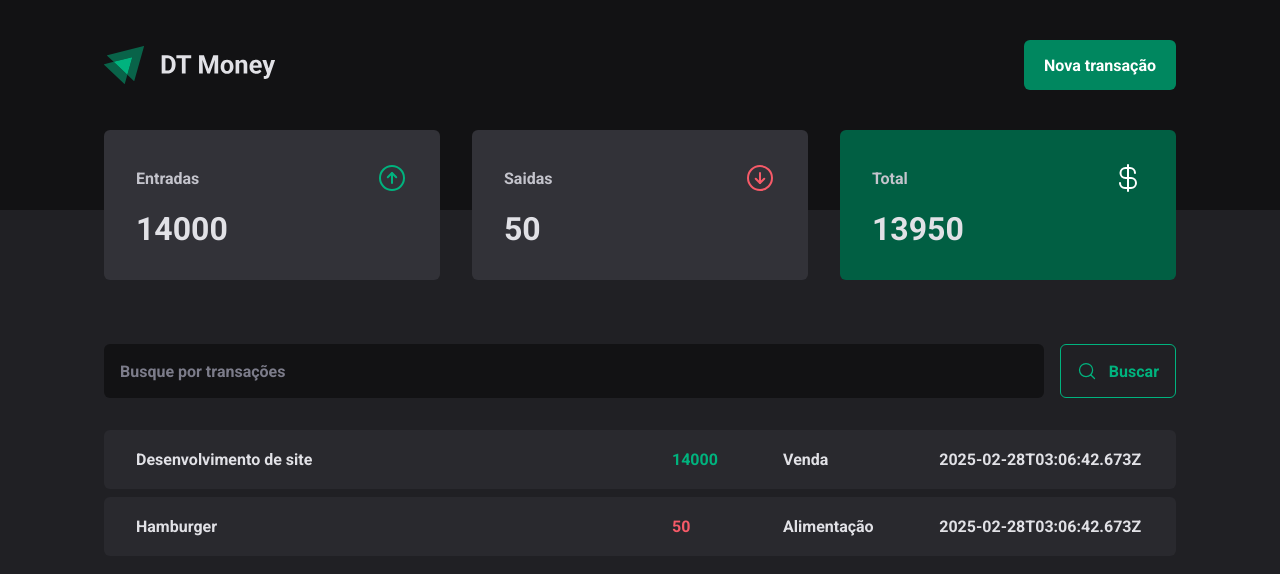
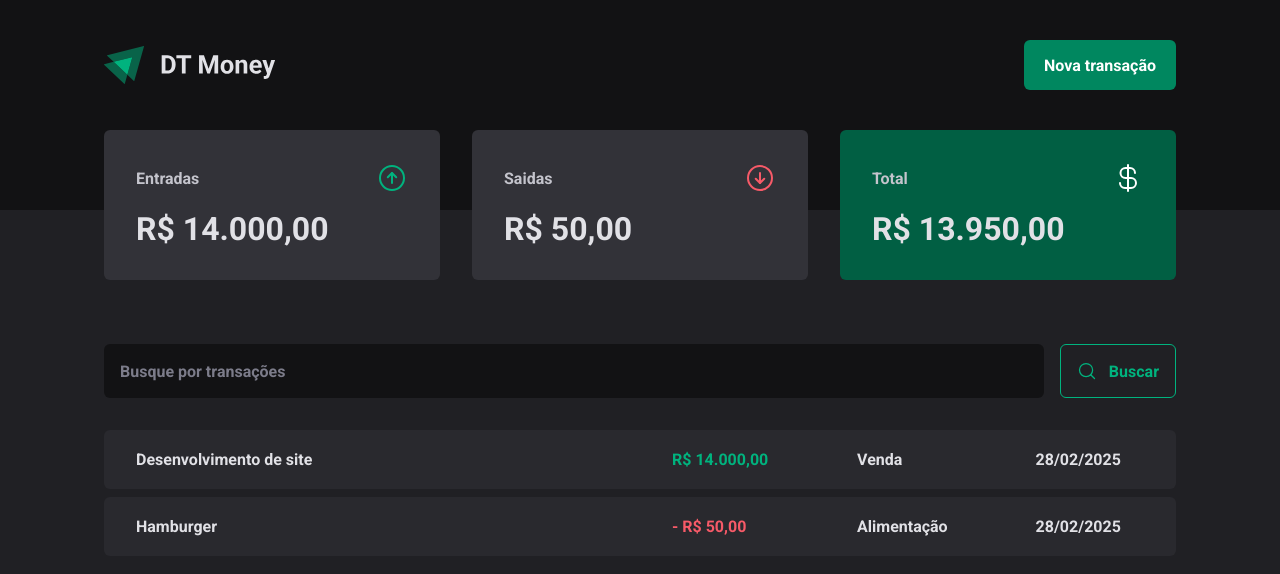
Before and after one commit to Alexandre-Cartaxo/DT-Money, a React (Vite) app: page / in a window 1280 px wide. Shown: the top 574 px of the page. Built offline with nearby package versions, Linux system fonts and the light colour scheme; data requests are answered from the project's data file.

Commit message:
Criando e utilizando Hook

```diff
--- a/package.json
+++ b/package.json
@@ -11,12 +11,15 @@
     "preview": "vite preview"
   },
   "dependencies": {
+    "@hookform/resolvers": "^4.1.3",
     "@radix-ui/react-dialog": "^1.1.6",
     "@radix-ui/react-radio-group": "^1.2.3",
     "phosphor-react": "^1.4.1",
     "react": "^19.0.0",
     "react-dom": "^19.0.0",
-    "styled-components": "^6.1.15"
+    "react-hook-form": "^7.54.2",
+    "styled-components": "^6.1.15",
+    "zod": "^3.24.2"
   },
   "devDependencies": {
     "@eslint/js": "^9.19.0",
--- a/src/@types/pages/Transactions/components/SearchForm/index.tsx
+++ b/src/@types/pages/Transactions/components/SearchForm/index.tsx
@@ -1,11 +1,40 @@
 import { MagnifyingGlass } from "phosphor-react";
 import { SearchFormContainer } from "./styles";
+import { useForm } from "react-hook-form";
+import * as z from 'zod';
+import { zodResolver } from "@hookform/resolvers/zod";
+
+const searchFormSchema = z.object({
+  query: z.string(),
+})
+
+type SearchFormInputs = z.infer<typeof searchFormSchema>;
 
 export function SearchForm(){
+
+  const {
+    register,
+    handleSubmit,
+    formState: {isSubmitting}
+  } = useForm<SearchFormInputs>({
+    resolver: zodResolver(searchFormSchema),
+  })
+
+  async function handleSearchTransactions(data: SearchFormInputs){
+    await new Promise(resolve => setTimeout(resolve, 2000));
+
+    console.log(data);
+  }
+
   return(
-    <SearchFormContainer>
-      <input type="text" placeholder="Busque por transações"/>
-      <button type="submit">
+    <SearchFormContainer onSubmit={handleSubmit(handleSearchTransactions)}>
+      <input
+      type = "text"
+      placeholder="Busque por transações"
+      {...register("query")}/>
+
+
+      <button type="submit" disabled={isSubmitting}>
         <MagnifyingGlass size={20}/>
         Buscar
       </button>
--- a/src/@types/pages/Transactions/components/SearchForm/styles.ts
+++ b/src/@types/pages/Transactions/components/SearchForm/styles.ts
@@ -29,8 +29,14 @@
     color: ${props=>props.theme["green-300"]};
     font-weight: bold;
     border-radius: 6px;
+    cursor: pointer;
 
-    &:hover{
+    &:disabled{
+      opacity:0.6;
+      cursor: not-allowed;
+    }
+
+    &:not(:disabled):hover{
     background: ${props=>props.theme["green-500"]};
     border: ${props=>props.theme["green-500"]};
     color: ${props=>props.theme.white};
--- a/src/@types/pages/Transactions/index.tsx
+++ b/src/@types/pages/Transactions/index.tsx
@@ -4,6 +4,7 @@
 import { TransactionsContext } from "../../../contexts/TransactionsContext";
 import { SearchForm } from "./components/SearchForm";
 import { PriceHighlight, TransactionsContainer, TransactionsTable } from "./styles";
+import { dateFormatter, priceFormatter } from "../../../utils/formatter";
 
 
 export function Transactions() {
@@ -24,11 +25,12 @@
                   <td width="50%">{transaction.description}</td>
                   <td>
                   <PriceHighlight variant={transaction.type}>
-                    {transaction.price}
+                    {transaction.type === 'outcome' && '- '}
+                    {priceFormatter.format(transaction.price)}
                     </PriceHighlight>
                   </td>
                   <td>{transaction.category}</td>
-                  <td>{transaction.createdAt}</td>
+                  <td>{dateFormatter.format(new Date(transaction.createdAt))}</td>
                </tr>
               )
             })}
--- a/src/components/NewTransactionModal/index.tsx
+++ b/src/components/NewTransactionModal/index.tsx
@@ -2,8 +2,36 @@
 import { Content, Overlay, TransactionType, TransactionTypeButton } from './styles';
 import { ArrowCircleDown, ArrowCircleUp, X } from 'phosphor-react';
 import { CloseButton } from './styles';
+import * as z from 'zod';
+import { useForm } from 'react-hook-form';
+import { zodResolver } from '@hookform/resolvers/zod';
+
+
+const newTransactionFormSchema = z.object({
+  description: z.string(),
+  price: z.number(),
+  category: z.string(),
+  // type: z.enum(['income', 'outcome']),
+})
+
+type NewTransactionFormInputs = z.infer<typeof newTransactionFormSchema>
+
 
 export function NewTransactionModal() {
+
+  const {
+    register,
+    handleSubmit,
+    formState: {isSubmitting}
+  } = useForm<NewTransactionFormInputs>({
+    resolver: zodResolver(newTransactionFormSchema),
+  })
+
+  async function handleCreateNewTransaction(data: NewTransactionFormInputs){
+    await new Promise(resolve => setTimeout(resolve,2000))
+    console.log(data)
+  }
+
 return (
   <Dialog.Portal>
     <Overlay />
@@ -17,26 +45,36 @@
       </CloseButton>
 
 
-        <form action="">
-          <input type='text' placeholder='Descrição' required/>
-          <input type='number' placeholder='Preço' required/>
-          <input type="text" placeholder='Categoria' required/>
+      <form onSubmit={handleSubmit(handleCreateNewTransaction)}>
+        <input type='text'
+        placeholder='Descrição'
+        required {...register('description')}/>
+
+
+        <input type='number'
+         placeholder='Preço'
+         required {...register('price', {valueAsNumber: true})}/>
+
+
+        <input type="text"
+        placeholder='Categoria'
+        required {...register('category')}/>
 
         <TransactionType>
           <TransactionTypeButton variant="income" value='income'>
 
-              <ArrowCircleUp size={24}/>
+            <ArrowCircleUp size={24} />
             Entrada
           </TransactionTypeButton>
 
           <TransactionTypeButton variant='outcome' value='outcome'>
-              <ArrowCircleDown size={24}/>
+            <ArrowCircleDown size={24} />
             Saída
           </TransactionTypeButton>
 
         </TransactionType>
 
-          <button type='submit'>
+        <button type='submit' disabled={isSubmitting}>
           Cadastrar
         </button>
       </form>
--- a/src/components/NewTransactionModal/styles.ts
+++ b/src/components/NewTransactionModal/styles.ts
@@ -54,7 +54,12 @@
       margin-top: 1.5rem;
       cursor: pointer;
 
-      &:hover{
+      &:disabled{
+        opacity: 0.6;
+        cursor: not-allowed;
+      }
+
+      &:not(:disable):hover{
         background: ${props=>props.theme["green-700"]};
         transition: background-color 0.2s;
       }
--- a/src/components/Summary/index.tsx
+++ b/src/components/Summary/index.tsx
@@ -1,31 +1,11 @@
 import { ArrowCircleDown, ArrowCircleUp, CurrencyDollar } from "phosphor-react";
 import { SummaryCard, SummaryContainer } from "./styles";
-import { useContext } from "react";
-import { TransactionsContext } from "../../contexts/TransactionsContext";
+import { priceFormatter } from "../../utils/formatter";
+import { useSummary } from "../../hooks/useSummary";
 
 export function Summary() {
-  const {transactions} = useContext(TransactionsContext);
 
-  const summary = transactions.reduce(
-    (acc,transaction)=>{
-      if(transaction.type === 'income'){
-        acc.income += transaction.price;
-        acc.total += transaction.price;
-      }else{
-        acc.outcome += transaction.price;
-        acc.total -= transaction.price;
-      }
-      return acc;
-    },
-
-    {
-      income: 0,
-      outcome: 0,
-      total: 0
-    }
-
-  )
-
+  const summary = useSummary();
 
   return (
     <SummaryContainer>
@@ -34,7 +14,8 @@
           <span>Entradas</span>
           <ArrowCircleUp size={32} color="#00b37e" />
         </header>
-        <strong>{summary.income}</strong>
+
+        <strong>{priceFormatter.format(summary.income)}</strong>
       </SummaryCard>
 
       <SummaryCard>
@@ -42,7 +23,8 @@
           <span>Saidas</span>
           <ArrowCircleDown size={32} color="#f75a68" />
         </header>
-        <strong>{summary.outcome}</strong>
+
+        <strong>{priceFormatter.format(summary.outcome)}</strong>
       </SummaryCard>
 
       <SummaryCard variant="green">
@@ -50,7 +32,8 @@
           <span>Total</span>
           <CurrencyDollar size={32} color="#fff" />
         </header>
-        <strong>{summary.total}</strong>
+
+        <strong>{priceFormatter.format(summary.total)}</strong>
       </SummaryCard>
 
     </SummaryContainer>
--- /dev/null
+++ b/src/hooks/useSummary.ts
@@ -0,0 +1,28 @@
+import { useContext } from "react";
+import { TransactionsContext } from "../contexts/TransactionsContext";
+
+export function useSummary(){
+  const {transactions} = useContext(TransactionsContext);
+
+  const summary = transactions.reduce(
+    (acc,transaction)=>{
+      if(transaction.type === 'income'){
+        acc.income += transaction.price;
+        acc.total += transaction.price;
+      }else{
+        acc.outcome += transaction.price;
+        acc.total -= transaction.price;
+      }
+      return acc;
+    },
+
+    {
+      income: 0,
+      outcome: 0,
+      total: 0
+    }
+
+  )
+
+  return summary;
+}
--- /dev/null
+++ b/src/utils/formatter.ts
@@ -0,0 +1,6 @@
+export const dateFormatter = new Intl.DateTimeFormat('pt-BR');
+
+export const priceFormatter = new Intl.NumberFormat('pt-BR',{
+  style: 'currency',
+  currency: 'BRL',
+});
```
Also changed, not shown: 2 other files (tests, documents, lock files or other folders). Lines whose indentation alone changed are shown as unchanged.
